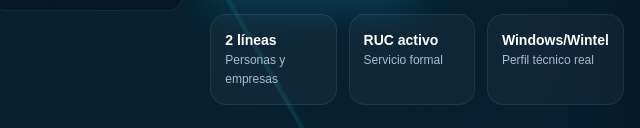
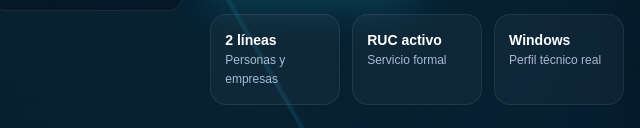
Before and after one commit to JulesSysadminWin/jg-soporte-ti, a plain HTML site: page index.html in a window 1280 px wide. Shown: the part 672-800 px from the top of the page, 258-898 px from the left. Drawn offline with Linux system fonts and the light colour scheme.

Commit message:
Actualizacion

```diff
--- a/index.html
+++ b/index.html
@@ -114,7 +114,7 @@
               <span>Servicio formal</span>
             </div>
             <div>
-              <strong>Windows/Wintel</strong>
+              <strong>Windows</strong>
               <span>Perfil técnico real</span>
             </div>
           </div>
@@ -459,7 +459,7 @@
             <p class="eyebrow">Sobre mí</p>
             <h2>Juan Guzmán</h2>
             <p>
-              Administrador de Sistemas Windows/Wintel con experiencia en soporte técnico,
+              Administrador de Sistemas Windows con experiencia en soporte técnico,
               administración de servidores Windows, Active Directory, VMware/vCenter, AWS,
               parchado, hardening, diagnóstico de incidentes e informes técnicos. Mi enfoque es diagnosticar primero y recomendar la solución más conveniente, no solo formatear por formatear.
             </p>
```
